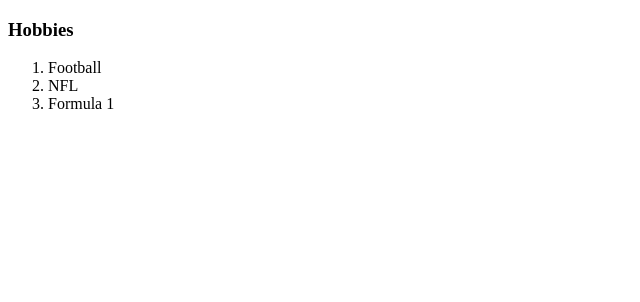
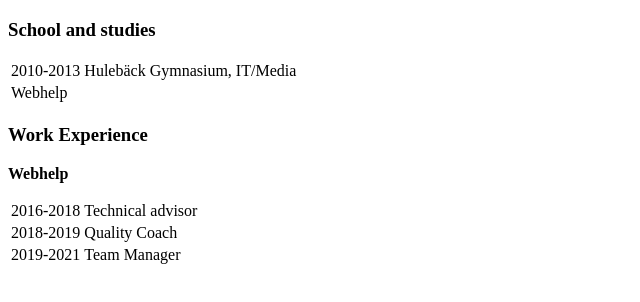
Before and after one commit to ErikssonF/Portfolio, a plain HTML site: page resume.html in a window 1280 px wide. Shown: the whole page, without its empty margins (0-640 px from the left). Drawn offline with Linux system fonts and the light colour scheme.

Commit message:
created table in resume.html and added some data

```diff
--- a/resume.html
+++ b/resume.html
@@ -8,12 +8,35 @@
 
 <body>
 
-  <h3>Hobbies</h3>
-  <ol>
-    <li>Football</li>
-    <li>NFL</li>
-    <li>Formula 1</li>
-  </ol>
+  <h3><strong>School and studies</strong></h3>
+  <table>
+    <tr>
+      <td>2010-2013</td>
+      <td>Hulebäck Gymnasium, IT/Media</td>
+    </tr>
+    <tr>
+      <td>Webhelp</td>
+      <td></td>
+    </tr>
+  </table>
+
+  <h3><strong>Work Experience</strong></h3>
+  <table>
+    <tr>
+      <td>2016-2018</td>
+      <td>Technical advisor</td>
+    </tr>
+    <p><strong>Webhelp</strong></em></p>
+    <tr>
+      <td>2018-2019</td>
+      <td>Quality Coach</td>
+      <td></td>
+    </tr>
+    <tr>
+      <td>2019-2021</td>
+      <td>Team Manager</td>
+    </tr>
+  </table>
 
 </body>
 
```
Also changed, not shown: index.html (+4 -4 lines).
